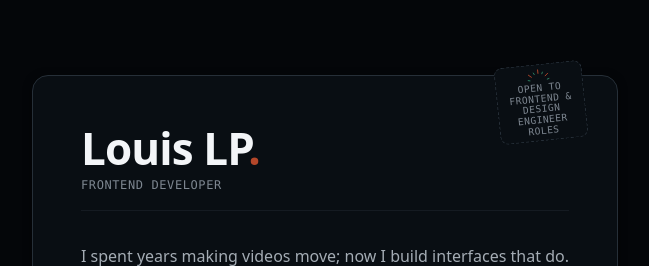
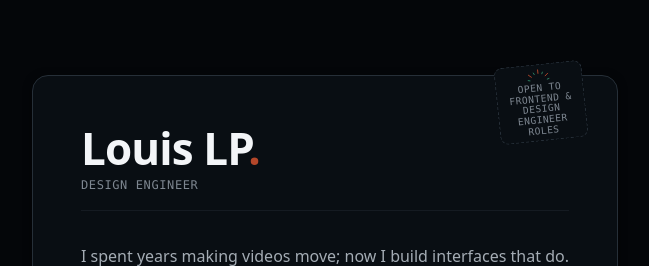
Before and after one commit to LouisLP/me, a Vue app: page / in a window 1280 px wide. Shown: the part 178-444 px from the top of the page, without its empty margins (315-964 px from the left). Built offline with nearby package versions, Linux system fonts and the light colour scheme.

Commit message:
Changing order of roles

```diff
--- a/src/content/profile.ts
+++ b/src/content/profile.ts
@@ -7,9 +7,9 @@ export const profile = {
   name: 'Louis LP',
   role: 'Design Engineer',
   roles: [
-    'Design Engineer',
     'Software Engineer',
     'Frontend Developer',
+    'Design Engineer',
     'Full Stack Developer',
     'Motion Designer',
     'Video Editor',
```
